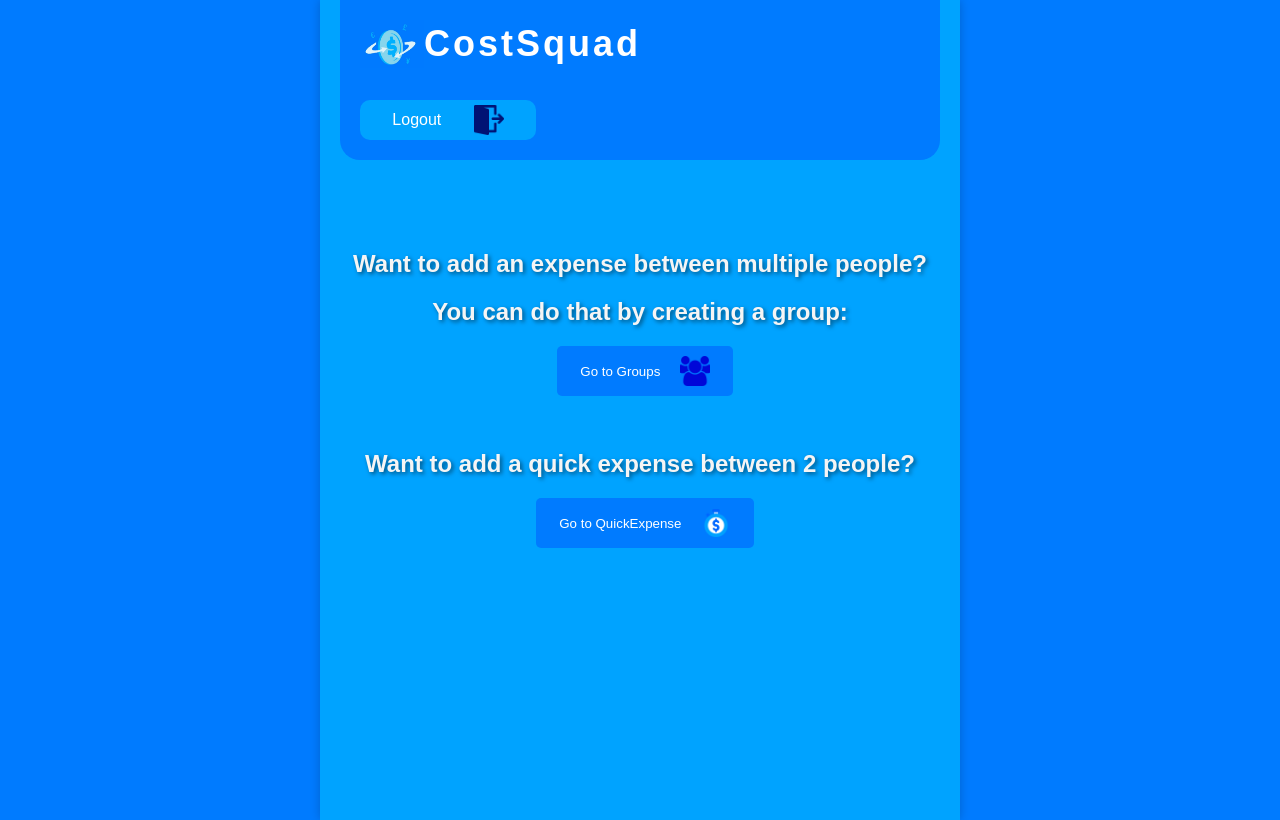
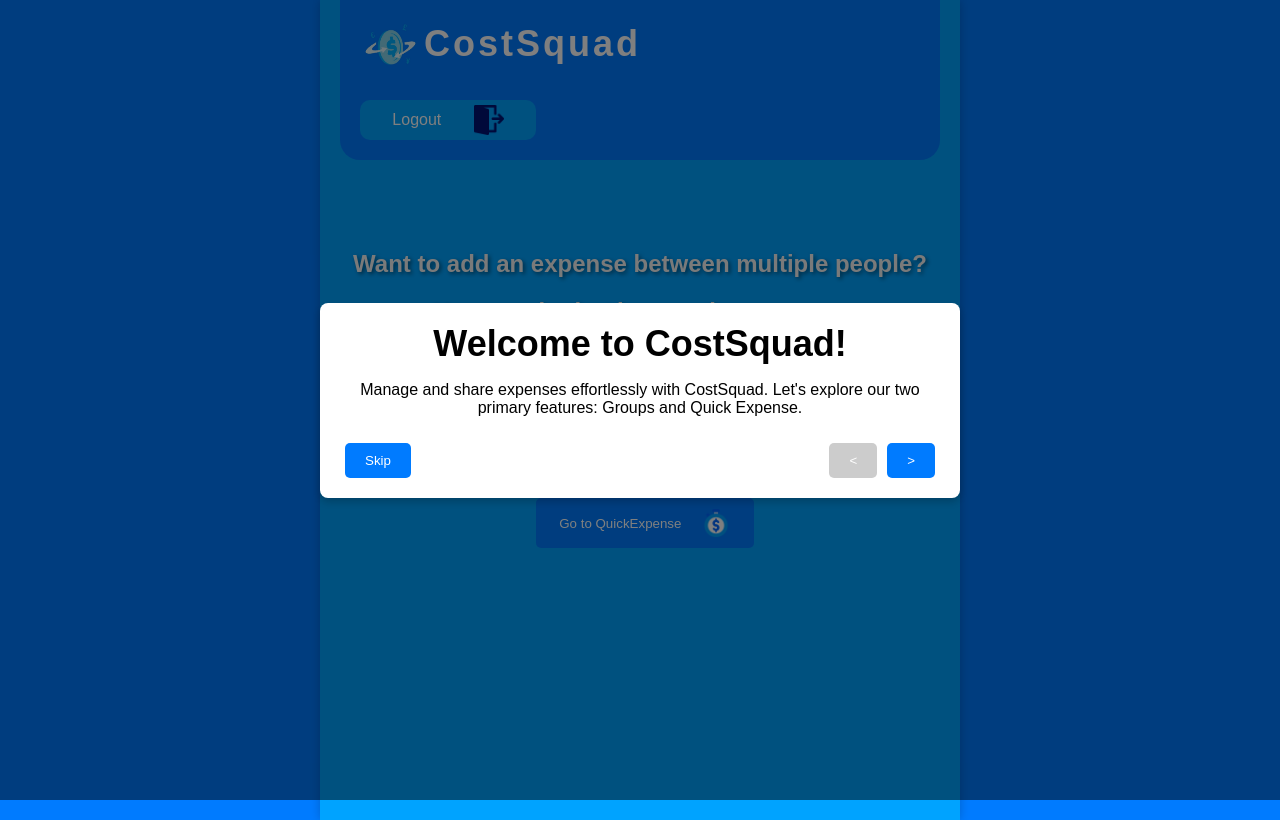
Before and after one commit to Kosgkagiannis/cost-squad, a React (Create React App) app: page /#/ in a window 1280 px wide. Built offline with nearby package versions, Linux system fonts and the light colour scheme; no server answers; the database is empty; sample sign-in values are in the browser's storage.

Commit message:
Welcome carousel and CSS changes

```diff
--- a/src/App.css
+++ b/src/App.css
@@ -183,8 +183,10 @@ h1, h2 {
   }
 
   h2 {
-    font-size: 28px;
+    font-size: 24px;
   }
+
+
 }
 
 .header a {
@@ -683,6 +685,19 @@ svg[role="img"] {
   border: 1px solid #ccc;
 }
 
+.expense-item-groups {
+  width: calc(34% - 10px);
+  margin-right: 10px;
+  margin-bottom: 10px;
+  display:flex;
+  flex-direction: column;
+  justify-content: center;
+  padding: 20px;
+  border: 1px solid #ccc;
+  height: auto;
+}
+
+
 .expense-item  p {
   word-wrap: break-word;
 }
@@ -695,6 +710,42 @@ svg[role="img"] {
 .logo{
   display:flex;
   flex-direction: row;
-  justify-content: space-between;
+  justify-content: center;
   align-items: center;
 }
+
+.welcome-carousel-container {
+  display: flex;
+  justify-content: center;
+  align-items: center;
+  height: 100vh;
+}
+
+.modal-overlay {
+  position: fixed;
+  top: 0;
+  left: 0;
+  width: 100%;
+  height: 100%;
+  background-color: rgba(0, 0, 0, 0.5);
+  display: flex;
+  justify-content: center;
+  align-items: center;
+  z-index: 100;
+}
+
+.welcome-carousel {
+  background-color: #fff;
+  border-radius: 8px;
+  padding: 20px;
+  width: 80%;
+  max-width: 600px;
+  box-shadow: 0 4px 8px rgba(0, 0, 0, 0.2);
+  z-index: 101;
+}
+
+.carousel-nav{
+  display:flex;
+  flex-direction: row;
+  justify-content: space-between;
+}
--- a/src/App.tsx
+++ b/src/App.tsx
@@ -6,6 +6,9 @@ import { auth, db } from "./config/firebase"
 import {
   getDocs,
   collection,
+  doc,
+  getDoc,
+  setDoc,
   query as firestoreQuery,
   where,
 } from "firebase/firestore"
@@ -21,10 +24,16 @@ import Groups from "./images/groups.png"
 import QuickExpense from "./images/quick-expense.png"
 import QuickExpenseDetails from "./components/QuickExpenseComponents/QuickExpenseDetails"
 import LoadingSpinner from "./components/GlobalComponents/LoadingSpinner"
+import WelcomeCarousel from "./components/GlobalComponents/WelcomeCarousel"
 
 function App() {
   const [user, setUser] = useState<User | null>(null)
   const [loading, setLoading] = useState(true)
+  const [showCarousel, setShowCarousel] = useState(true)
+  const [showModal, setShowModal] = useState(true)
+
+  const userPreferencesCollection = collection(db, "user_preferences")
+
   const fetchUserGroups = async (userId: string): Promise<GroupProps[]> => {
     try {
       const groupsCollectionRef = collection(db, "groups")
@@ -48,38 +57,55 @@ function App() {
     }
   }
 
+  const handleCarouselComplete = async () => {
+    setShowModal(false)
+
+    const userDocRef = doc(userPreferencesCollection, user.uid)
+    const userDocSnapshot = await getDoc(userDocRef)
+
+    if (!userDocSnapshot.exists()) {
+      await setDoc(userDocRef, { hasSeenModal: true })
+    }
+  }
   const handleUserLogin = async () => {
     setUser(auth.currentUser)
-    setLoading(false) // Set loading to false after the user is logged in
+    setLoading(false)
+    setShowCarousel(true)
   }
 
   const handleLogout = async () => {
     try {
       await auth.signOut()
       setUser(null)
+      setShowCarousel(false)
+      setShowModal(false)
     } catch (err) {
       console.error(err)
     }
   }
 
   useEffect(() => {
-    const unsubscribe = onAuthStateChanged(auth, (user) => {
+    const unsubscribe = onAuthStateChanged(auth, async (user) => {
       if (user) {
         setUser(user)
-        fetchUserGroups(user.uid).then((userGroups) => {
-          setLoading(false) // Set loading to false after data is loaded
+        fetchUserGroups(user.uid).then(() => {
+          setLoading(false)
         })
+
+        const userDocRef = doc(userPreferencesCollection, user.uid)
+        const userDocSnapshot = await getDoc(userDocRef)
+
+        if (!userDocSnapshot.exists()) {
+          setShowModal(true)
+        } else {
+          setShowModal(false)
+        }
       } else {
         setUser(null)
-        setLoading(false) // Set loading to false if no user is logged in
+        setLoading(false)
+        setShowModal(false)
       }
     })
-
-    if (auth.currentUser) {
-      fetchUserGroups(auth.currentUser.uid).then((userGroups) => {
-        setLoading(false) // Set loading to false after data is loaded
-      })
-    }
 
     return () => {
       unsubscribe()
@@ -99,6 +125,13 @@ function App() {
                 path="/"
                 element={
                   user ? (
+                    <>
+                      {showModal && (
+                        <WelcomeCarousel
+                          onComplete={handleCarouselComplete}
+                          visible={showCarousel}
+                        />
+                      )}
                       <div className="questions-form">
                         <h2 className="questions">
                           Want to add an expense between multiple people?
@@ -140,6 +173,7 @@ function App() {
                           </button>
                         </Link>
                       </div>
+                    </>
                   ) : (
                     <LoginRegister onUserLogin={handleUserLogin} />
                   )
--- a/src/components/GlobalComponents/LoadingSpinner.tsx
+++ b/src/components/GlobalComponents/LoadingSpinner.tsx
@@ -3,7 +3,7 @@ import loadingGif from "../../images/loading.gif"
 
 const LoadingSpinner = () => (
   <div>
-    <img src={loadingGif} alt="Loading" />
+    <img src={loadingGif} width={320} height={250} alt="Loading" />
   </div>
 )
 
--- /dev/null
+++ b/src/components/GlobalComponents/WelcomeCarousel.tsx
@@ -0,0 +1,83 @@
+import React, { useState } from "react"
+
+interface WelcomeCarouselProps {
+  onComplete: () => void
+  visible: boolean
+}
+
+const WelcomeCarousel: React.FC<WelcomeCarouselProps> = ({
+  onComplete,
+  visible,
+}) => {
+  const [currentSlide, setCurrentSlide] = useState(0)
+
+  const slides = [
+    {
+      title: "Welcome to CostSquad!",
+      description:
+        "Manage and share expenses effortlessly with CostSquad. Let's explore our two primary features: Groups and Quick Expense.",
+    },
+    {
+      title: "Groups - Split Expenses Seamlessly",
+      description:
+        "Create groups and share expenses with your friends, family, or colleagues. CostSquad simplifies the process of splitting bills and keeping track of who owes what. Easily manage group finances and eliminate confusion.",
+    },
+    {
+      title: "Quick Expense - Instantly Record Transactions",
+      description:
+        "For those spontaneous expenses, use Quick Expense to record transactions between two people with just a few taps. It's perfect for those one-on-one reimbursements or simple shared costs.",
+    },
+  ]
+
+  const nextSlide = () => {
+    if (currentSlide < slides.length - 1) {
+      setCurrentSlide(currentSlide + 1)
+    } else {
+      onComplete()
+    }
+  }
+
+  const prevSlide = () => {
+    if (currentSlide > 0) {
+      setCurrentSlide(currentSlide - 1)
+    }
+  }
+  return (
+    <div className={`modal-overlay ${visible ? "visible" : ""}`}>
+      <div className="welcome-carousel">
+        <h1>{slides[currentSlide].title}</h1>
+        <p>{slides[currentSlide].description}</p>
+
+        <div className="carousel-nav">
+          <div>
+            <button onClick={onComplete} className="skip-button">
+              Skip
+            </button>
+          </div>
+          <div>
+            <button
+              onClick={prevSlide}
+              className="nav-button"
+              disabled={currentSlide === 0}
+            >
+              {"<"}
+            </button>
+            {currentSlide < slides.length - 1 && (
+              <button onClick={nextSlide} className="nav-button">
+                {">"}
+              </button>
+            )}
+
+            {currentSlide === slides.length - 1 && (
+              <button onClick={onComplete} className="nav-button">
+                Finish
+              </button>
+            )}
+          </div>
+        </div>
+      </div>
+    </div>
+  )
+}
+
+export default WelcomeCarousel
--- a/src/components/GroupComponents/GroupCreationForm.tsx
+++ b/src/components/GroupComponents/GroupCreationForm.tsx
@@ -12,11 +12,13 @@ import { User, onAuthStateChanged } from "firebase/auth"
 import GroupProps from "../../types/GroupTypes/GroupProps"
 import { Link } from "react-router-dom"
 import { useNavigate } from "react-router-dom"
+import LoadingSpinner from "../GlobalComponents/LoadingSpinner"
 
 const GroupCreationForm = () => {
   const [groupName, setGroupName] = useState("")
   const [createdGroupName, setCreatedGroupName] = useState<string | null>(null)
   const [userGroups, setUserGroups] = useState<GroupProps[]>([])
+  const [loading, setLoading] = useState(true)
   const navigate = useNavigate()
 
   const handleGroupNameChange = (e: React.ChangeEvent<HTMLInputElement>) => {
@@ -65,7 +67,7 @@ const GroupCreationForm = () => {
       })
 
       setUserGroups(userGroups)
-      setIsLoading(false)
+      setLoading(false)
     } catch (err) {
       console.error("Error fetching user groups:", err)
     }
@@ -77,7 +79,7 @@ const GroupCreationForm = () => {
         fetchUserGroups(user.uid)
       } else {
         setUserGroups([])
-        setIsLoading(false)
+        setLoading(false)
         console.error("User is not signed in.")
         navigate("/")
       }
@@ -103,7 +105,9 @@ const GroupCreationForm = () => {
       </button>
 
       <h3>Your Groups</h3>
-
+      {loading ? (
+        <LoadingSpinner />
+      ) : (
         <ul>
           {userGroups.map((group) => (
             <li key={group.id}>
@@ -114,6 +118,7 @@ const GroupCreationForm = () => {
             </li>
           ))}
         </ul>
+      )}
     </div>
   )
 }
--- a/src/components/GroupComponents/GroupHeader.tsx
+++ b/src/components/GroupComponents/GroupHeader.tsx
@@ -1,4 +1,4 @@
-import React from "react"
+import React, { useState } from "react"
 
 interface GroupHeaderProps {
   groupTitle: string | null
@@ -15,6 +15,12 @@ const GroupHeader: React.FC<GroupHeaderProps> = ({
   handleUpdateGroupName,
   onDeleteGroup,
 }) => {
+  const [isEditingGroupName, setIsEditingGroupName] = useState(false)
+
+  const cancelEdit = () => {
+    setIsEditingGroupName(false)
+  }
+
   return (
     <div>
       <h1>{groupTitle || "Group Name"}</h1>
@@ -24,6 +30,8 @@ const GroupHeader: React.FC<GroupHeaderProps> = ({
       >
         Delete Group
       </button>
+      {isEditingGroupName ? (
+        <>
           <h2>Edit Group Name</h2>
           <input
             type="text"
@@ -38,6 +46,13 @@ const GroupHeader: React.FC<GroupHeaderProps> = ({
           >
             Update Group Name
           </button>
+          <button onClick={cancelEdit}>Cancel</button>
+        </>
+      ) : (
+        <button onClick={() => setIsEditingGroupName(true)}>
+          Edit Group Name
+        </button>
+      )}
     </div>
   )
 }
--- a/src/components/GroupComponents/GroupMemberList.tsx
+++ b/src/components/GroupComponents/GroupMemberList.tsx
@@ -1,4 +1,4 @@
-import React from "react"
+import React, { useState } from "react"
 import { Link } from "react-router-dom"
 import GroupMemberListProps from "../../types/GroupTypes/GroupMemberListProps"
 
@@ -9,9 +9,17 @@ const GroupMemberList: React.FC<GroupMemberListProps> = ({
   handleAddMember,
   groupId,
 }) => {
+  const [isAddingMembers, setIsAddingMembers] = useState(false)
+
+  const cancelAddMembers = () => {
+    setIsAddingMembers(false)
+  }
+
   return (
     <div>
       <h2>Add Members</h2>
+      {isAddingMembers ? (
+        <>
           <input
             type="text"
             placeholder="Enter Member's Name"
@@ -22,6 +30,11 @@ const GroupMemberList: React.FC<GroupMemberListProps> = ({
           <button onClick={handleAddMember} disabled={newMember.trim() === ""}>
             Add Member
           </button>
+          <button onClick={cancelAddMembers}>Cancel</button>
+        </>
+      ) : (
+        <button onClick={() => setIsAddingMembers(true)}>Add Members</button>
+      )}
       <h2>Members</h2>
       <div className="grid-container">
         {groupMembers
```
Also changed, not shown: src/components/GlobalComponents/LoginRegister.tsx (+23 -4 lines). Lines whose indentation alone changed are shown as unchanged.
